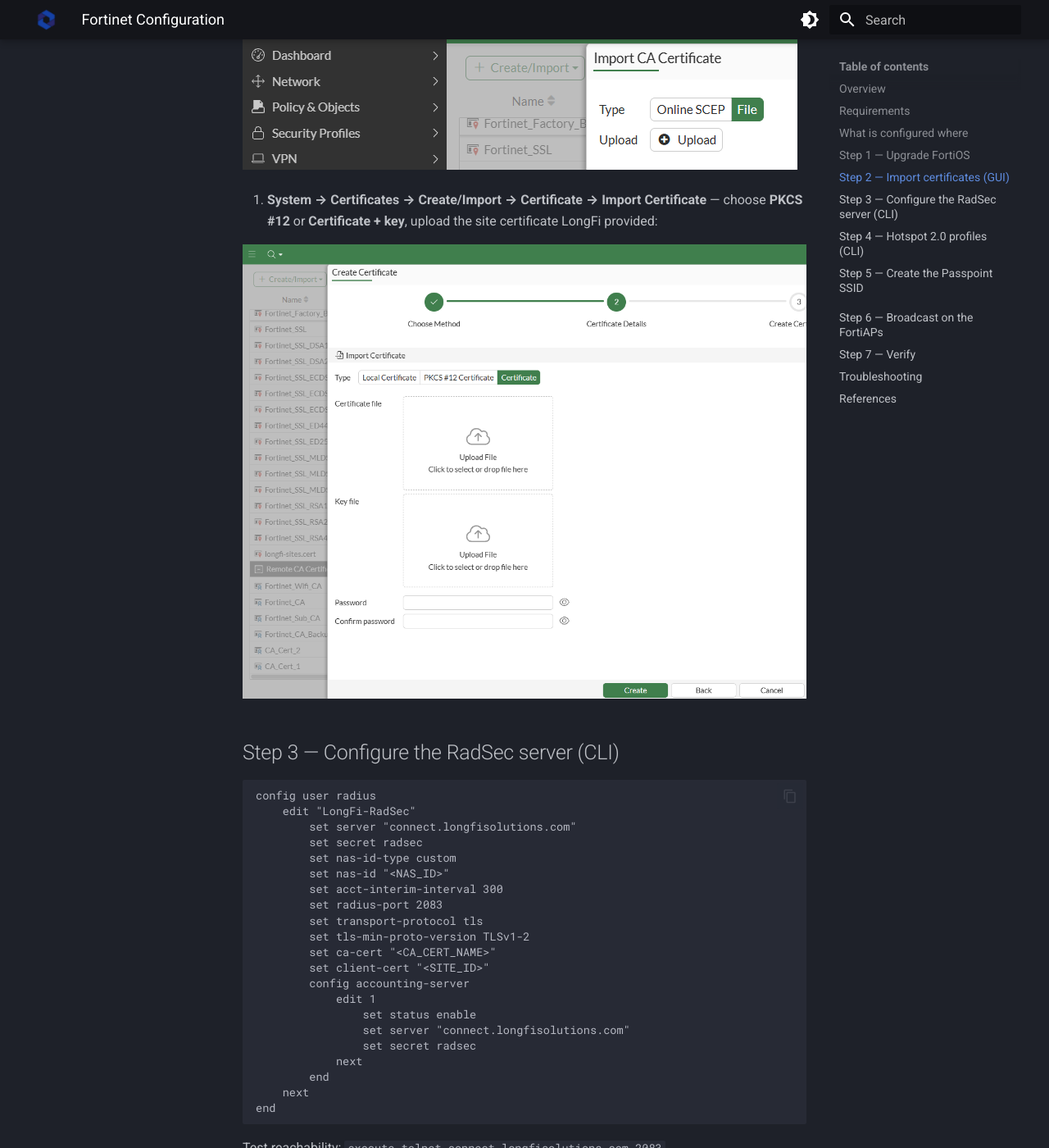
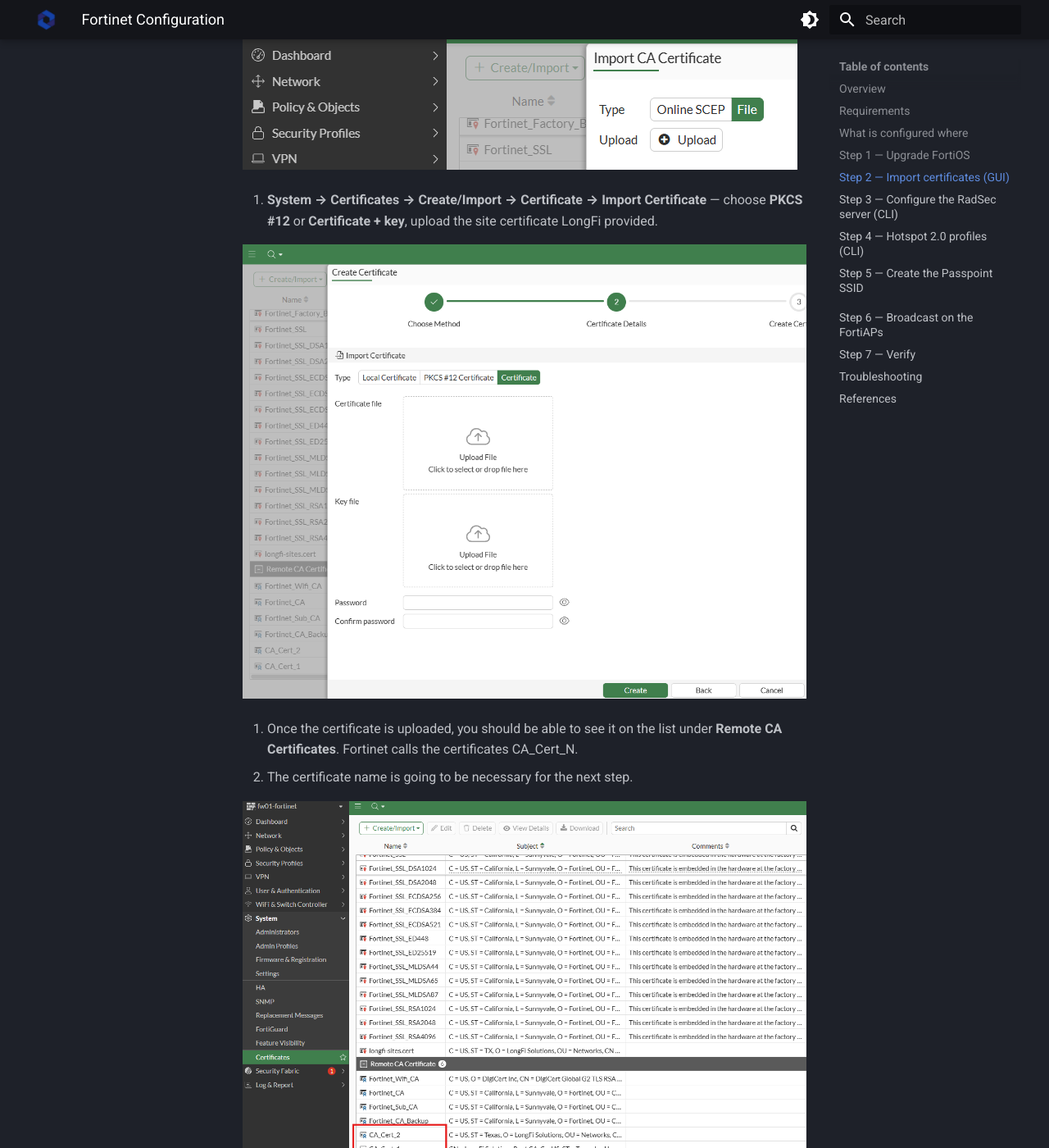
Before and after one commit to LongFi-Solutions/longfi-solutions.github.io, an MkDocs documentation site: the page built from docs/deployment/fortinet-configuration.md, in a window 1280 px wide and 1400 px high, scrolled down 2509 px. Shown: the whole window at 82% size. Built offline with MkDocs 1.6.1 and Material for MkDocs 9.7.7, drawn with Linux system fonts in a browser that asks for light colours.

Commit message:
Update Deployment Guides “fortinet-configuration” +1

```diff
--- a/docs/deployment/fortinet-configuration.md
+++ b/docs/deployment/fortinet-configuration.md
@@ -59,10 +59,14 @@ If **Certificates** is missing from the menu, enable it under **System → Featu
 
 ![](/assets/images/20261119-203119.png)
 
-1. **System → Certificates → Create/Import → Certificate → Import Certificate**  —
-   choose **PKCS #12** or **Certificate + key**, upload the site certificate LongFi provided:
+1. **System → Certificates → Create/Import → Certificate → Import Certificate**  — choose **PKCS #12** or **Certificate + key**, upload the site certificate LongFi provided.
 
 ![](/assets/images/20261119-203346.png)
+
+1. Once the certificate is uploaded, you should be able to see it on the list under **Remote CA Certificates**. Fortinet calls the certificates CA_Cert_N.
+2. The certificate name is going to be necessary for the next step.
+
+![](/assets/images/20261120-224001.png)
 
 ## Step 3 — Configure the RadSec server (CLI)
 
```
Also changed, not shown: docs/assets/images/20261120-224001.png (added).
